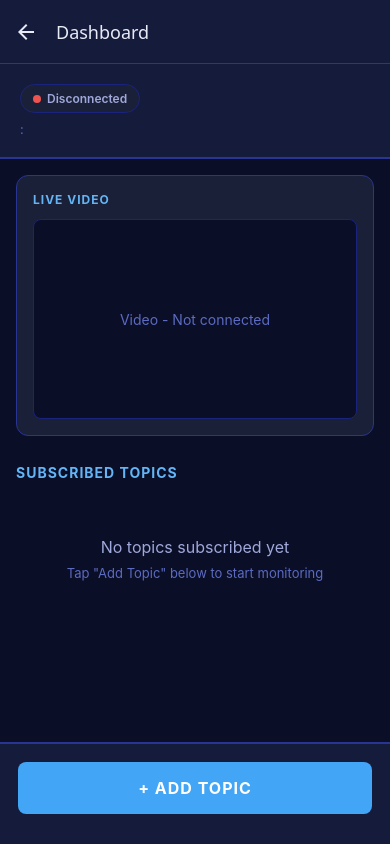
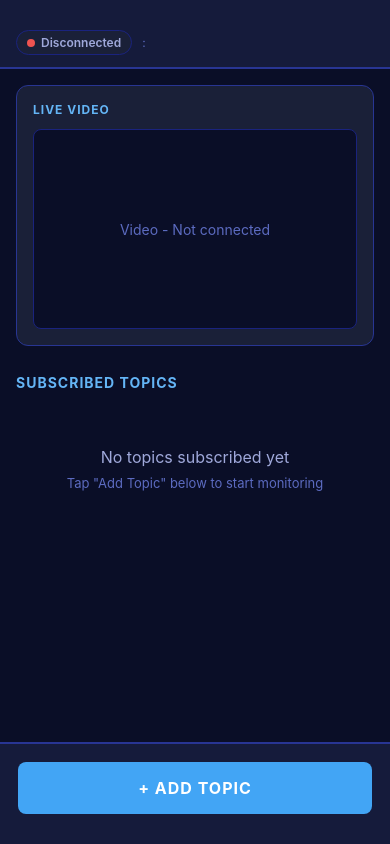
Before and after one commit to Davidpereira2803/rosground, a React Native app: screen /Dashboard in a window 390 px wide. Built offline with nearby package versions, Linux system fonts and the light colour scheme.

Commit message:
feat: Enhance UI and functionality across multiple screens

```diff
--- a/App.js
+++ b/App.js
@@ -46,13 +46,16 @@ export default function App() {
           <Stack.Screen
             name="Dashboard"
             component={DashboardScreen}
+            options={{
+              headerShown: false,
+            }}
           />
           <Stack.Screen
             name="TopicBrowser"
             component={TopicBrowserScreen}
             options={{
               title: 'Add Topic',
-              presentation: 'modal',
+              headerShown: false,
             }}
           />
         </Stack.Navigator>
--- a/app.json
+++ b/app.json
@@ -3,7 +3,7 @@
     "name": "ROS Ground",
     "slug": "rosground",
     "version": "1.0.0",
-    "orientation": "portrait",
+    "orientation": "default",
     "icon": "./assets/icon.png",
     "userInterfaceStyle": "light",
     "newArchEnabled": true,
--- a/src/screens/ConnectScreen.js
+++ b/src/screens/ConnectScreen.js
@@ -1,5 +1,5 @@
 import React, { useState } from 'react';
-import { View, Text, TextInput, TouchableOpacity, StyleSheet, ScrollView } from 'react-native';
+import { View, Text, TextInput, TouchableOpacity, StyleSheet, ScrollView, useWindowDimensions } from 'react-native';
 import { useROS } from '../context/ROSContext';
 import { theme } from '../theme/colors';
 import Constants from 'expo-constants';
@@ -11,6 +11,10 @@ export default function ConnectScreen({ navigation }) {
   const [videoPort, setVideoPort] = useState('8080');
   const [error, setError] = useState('');
   const [connecting, setConnecting] = useState(false);
+
+  const { width, height } = useWindowDimensions();
+  const isLandscape = width > height;
+  const sideGutter = isLandscape ? Math.max(24, Math.round(width * 0.08)) : 20;
 
   const isDev = __DEV__ || Constants.appOwnership === 'expo';
 
@@ -48,7 +52,7 @@ export default function ConnectScreen({ navigation }) {
 
   return (
     <ScrollView style={styles.container} contentContainerStyle={styles.contentContainer}>
-      <View style={styles.header}>
+      <View style={[styles.header, { paddingHorizontal: sideGutter }]}>
         <Text style={styles.title}>ROS Monitor</Text>
         <Text style={styles.subtitle}>Connect to ROS Bridge</Text>
         {isDev && (
@@ -58,7 +62,7 @@ export default function ConnectScreen({ navigation }) {
         )}
       </View>
 
-      <View style={styles.formContainer}>
+      <View style={[styles.formContainer, { paddingHorizontal: sideGutter }]}>
         <View style={styles.inputContainer}>
           <Text style={styles.label}>ROBOT IP / COMPUTER IP</Text>
           <TextInput
@@ -120,7 +124,7 @@ export default function ConnectScreen({ navigation }) {
         {error ? <Text style={styles.errorText}>{error}</Text> : null}
       </View>
 
-      <View style={styles.footer}>
+      <View style={[styles.footer, { paddingHorizontal: sideGutter }]}>
         <Text style={styles.version}>Version 1.0.0</Text>
         <Text style={styles.disclaimer}>
           Ensure your device and robot are on the same network.{'\n'}
--- a/src/screens/DashboardScreen.js
+++ b/src/screens/DashboardScreen.js
@@ -1,32 +1,46 @@
-import React from 'react';
-import { View, Text, ScrollView, TouchableOpacity, StyleSheet } from 'react-native';
+import React, { useState, useEffect, useLayoutEffect } from 'react';
+import { View, Text, ScrollView, TouchableOpacity, StyleSheet, Dimensions } from 'react-native';
 import { useROS } from '../context/ROSContext';
 import VideoPanel from '../components/VideoPanel';
 import { theme } from '../theme/colors';
 
 export default function DashboardScreen({ navigation }) {
   const { subscribedTopics, connectionInfo, isConnected, unsubscribeFromTopic } = useROS();
+  const [isLandscape, setIsLandscape] = useState(false);
 
-  return (
-    <View style={styles.container}>
-      <View style={styles.header}>
-        <View style={styles.headerRow}>
-          <View style={styles.statusBadge}>
-            <View style={[styles.statusDot, { backgroundColor: isConnected ? theme.status.connected : theme.status.disconnected }]} />
-            <Text style={styles.statusText}>
-              {isConnected ? 'Connected' : 'Disconnected'}
-            </Text>
-          </View>
-        </View>
-        <Text style={styles.headerSubtext}>
-          {connectionInfo.ip}:{connectionInfo.rosbridgePort}
-        </Text>
-      </View>
+  useEffect(() => {
+    const updateOrientation = () => {
+      const { width, height } = Dimensions.get('window');
+      setIsLandscape(width > height);
+    };
 
-      <ScrollView style={styles.scrollContainer}>
-        <View style={styles.content}>
-          <VideoPanel />
+    updateOrientation();
 
+    const subscription = Dimensions.addEventListener('change', updateOrientation);
+
+    return () => {
+      subscription?.remove();
+    };
+  }, []);
+
+  useLayoutEffect(() => {
+    navigation.setOptions({
+      headerRight: isLandscape
+        ? () => (
+            <TouchableOpacity
+              onPress={() => navigation.navigate('TopicBrowser')}
+              style={styles.headerIconButton}
+              accessibilityRole="button"
+              accessibilityLabel="Add Topic"
+            >
+              <Text style={styles.headerIconText}>+</Text>
+            </TouchableOpacity>
+          )
+        : undefined,
+    });
+  }, [navigation, isLandscape]);
+
+  const renderTopics = () => (
     <View style={styles.section}>
       <Text style={styles.sectionTitle}>SUBSCRIBED TOPICS</Text>
 
@@ -64,9 +78,56 @@ export default function DashboardScreen({ navigation }) {
         </View>
       )}
     </View>
+  );
+
+  return (
+    <View style={styles.container}>
+      <View style={styles.header}>
+        <View style={styles.headerRow}>
+          <View style={styles.headerLeftRow}>
+            <View style={styles.statusBadge}>
+              <View style={[styles.statusDot, { backgroundColor: isConnected ? theme.status.connected : theme.status.disconnected }]} />
+              <Text style={styles.statusText}>
+                {isConnected ? 'Connected' : 'Disconnected'}
+              </Text>
             </View>
+            <Text style={styles.headerConnectionText}>
+              {connectionInfo.ip}:{connectionInfo.rosbridgePort}
+            </Text>
+          </View>
+
+          {isLandscape && (
+            <TouchableOpacity
+              onPress={() => navigation.navigate('TopicBrowser')}
+              style={styles.headerIconButton}
+              accessibilityRole="button"
+              accessibilityLabel="Add Topic"
+            >
+              <Text style={styles.headerIconText}>+</Text>
+            </TouchableOpacity>
+          )}
+        </View>
+      </View>
+
+      <ScrollView style={styles.scrollContainer}>
+        {isLandscape ? (
+          <View style={styles.landscapeContainer}>
+            <View style={styles.landscapeLeft}>
+              <VideoPanel />
+            </View>
+            <View style={styles.landscapeRight}>
+              {renderTopics()}
+            </View>
+          </View>
+        ) : (
+          <View style={styles.content}>
+            <VideoPanel />
+            {renderTopics()}
+          </View>
+        )}
       </ScrollView>
 
+      {!isLandscape && (
         <View style={styles.buttonContainer}>
           <TouchableOpacity
             style={styles.addButton}
@@ -75,6 +136,7 @@ export default function DashboardScreen({ navigation }) {
             <Text style={styles.addButtonText}>+ ADD TOPIC</Text>
           </TouchableOpacity>
         </View>
+      )}
     </View>
   );
 }
@@ -86,7 +148,9 @@ const styles = StyleSheet.create({
   },
   header: {
     backgroundColor: theme.background.secondary,
-    padding: 20,
+    paddingHorizontal: 16,
+    paddingVertical: 12,
+    paddingTop: 30,
     borderBottomWidth: 2,
     borderBottomColor: theme.border.primary,
   },
@@ -94,22 +158,22 @@ const styles = StyleSheet.create({
     flexDirection: 'row',
     justifyContent: 'space-between',
     alignItems: 'center',
-    marginBottom: 8,
   },
-  headerTitle: {
-    fontSize: 24,
-    fontWeight: '700',
-    color: theme.text.primary,
+  headerLeftRow: {
+    flexDirection: 'row',
+    alignItems: 'center',
+    flexShrink: 1,
   },
   statusBadge: {
     flexDirection: 'row',
     alignItems: 'center',
     backgroundColor: theme.background.card,
-    paddingHorizontal: 12,
-    paddingVertical: 6,
-    borderRadius: 16,
+    paddingHorizontal: 10,
+    paddingVertical: 4,
+    borderRadius: 14,
     borderWidth: 1,
     borderColor: theme.border.subtle,
+    marginRight: 10,
   },
   statusDot: {
     width: 8,
@@ -122,8 +186,8 @@ const styles = StyleSheet.create({
     color: theme.text.secondary,
     fontWeight: '600',
   },
-  headerSubtext: {
-    fontSize: 13,
+  headerConnectionText: {
+    fontSize: 12,
     color: theme.text.muted,
   },
   scrollContainer: {
@@ -131,6 +195,18 @@ const styles = StyleSheet.create({
   },
   content: {
     padding: 16,
+  },
+  landscapeContainer: {
+    flexDirection: 'row',
+    padding: 16,
+  },
+  landscapeLeft: {
+    flex: 1,
+    marginRight: 8,
+  },
+  landscapeRight: {
+    flex: 1,
+    marginLeft: 8,
   },
   section: {
     marginTop: 8,
@@ -231,4 +307,13 @@ const styles = StyleSheet.create({
     fontWeight: '700',
     letterSpacing: 1,
   },
+  headerIconButton: {
+    paddingHorizontal: 12,
+    paddingVertical: 6,
+  },
+  headerIconText: {
+    fontSize: 22,
+    fontWeight: '700',
+    color: theme.text.primary,
+  },
 });
--- a/src/screens/TopicBrowserScreen.js
+++ b/src/screens/TopicBrowserScreen.js
@@ -1,5 +1,5 @@
 import React, { useState } from 'react';
-import { View, Text, TextInput, TouchableOpacity, StyleSheet, Alert } from 'react-native';
+import { View, Text, TextInput, TouchableOpacity, StyleSheet, Alert, ScrollView } from 'react-native';
 import { useROS } from '../context/ROSContext';
 import { theme } from '../theme/colors';
 
@@ -36,6 +36,11 @@ export default function TopicBrowserScreen({ navigation }) {
         </Text>
       </View>
 
+      <ScrollView
+        style={styles.scroll}
+        contentContainerStyle={styles.scrollContent}
+        keyboardShouldPersistTaps="handled"
+      >
         <View style={styles.formContainer}>
           <View style={styles.inputContainer}>
             <Text style={styles.label}>TOPIC NAME</Text>
@@ -83,6 +88,7 @@ export default function TopicBrowserScreen({ navigation }) {
             </View>
           )}
         </View>
+      </ScrollView>
     </View>
   );
 }
@@ -109,6 +115,12 @@ const styles = StyleSheet.create({
     fontSize: 14,
     color: theme.text.secondary,
     lineHeight: 20,
+  },
+  scroll: {
+    flex: 1,
+  },
+  scrollContent: {
+    paddingBottom: 24,
   },
   formContainer: {
     padding: 20,
```
Lines whose indentation alone changed are shown as unchanged.
